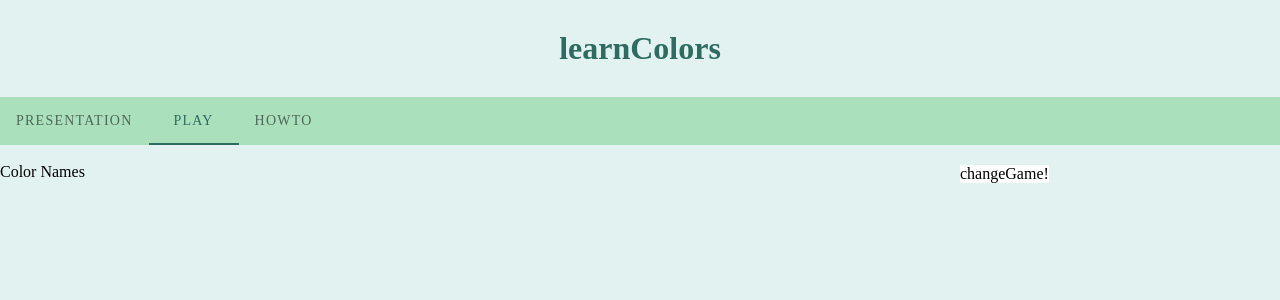
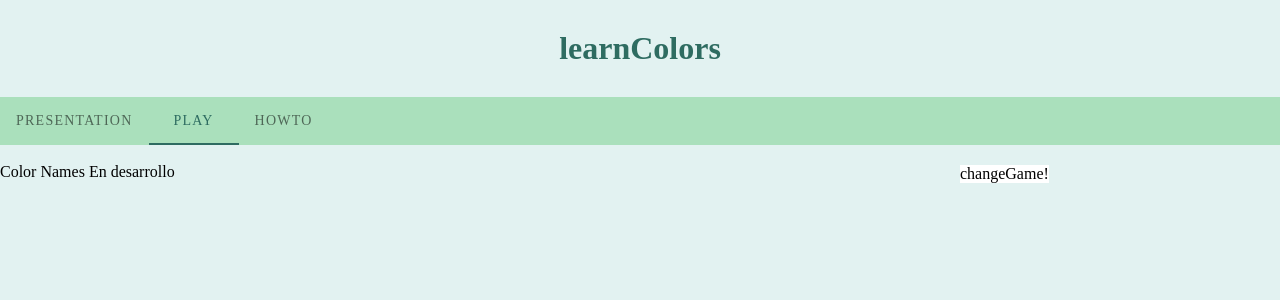
Before and after one commit to alexvkcr/colors, a Vue app: page /play in a window 1280 px wide. Shown: the top 300 px of the page. Built offline with nearby package versions, Linux system fonts and the light colour scheme.

Commit message:
feat/ message for the games

```diff
--- a/src/components/ColorNames.vue
+++ b/src/components/ColorNames.vue
@@ -1,6 +1,7 @@
 <template>
   <div class="ColorNames">
     Color Names
+    En desarrollo
   </div>
 </template>
 
--- a/src/components/NameColors.vue
+++ b/src/components/NameColors.vue
@@ -1,6 +1,7 @@
 <template>
   <div class="NameColors">
     Name colors
+    No disponblie aún!
   </div>
 </template>
 
```
